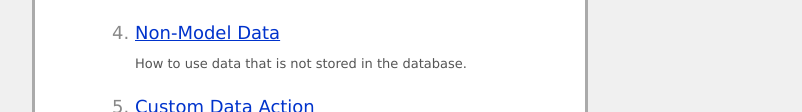
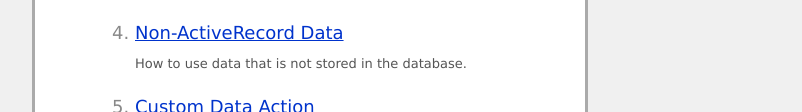
Before and after one commit to borsboom/live-tree, a plain HTML site: page rails/public/index.html in a window 1280 px wide. Shown: the part 441-553 px from the top of the page, without its empty margins (233-1035 px from the left). Drawn offline with Linux system fonts and the light colour scheme.

Commit message:
git-svn-id: svn://localhost/live_tree/trunk@26 09081645-52f9-f043-9bcc-97cbf21177c1

```diff
--- a/rails/public/index.html
+++ b/rails/public/index.html
@@ -221,7 +221,7 @@
             </li>
 
             <li>
-              <h2><a href="/non_model_data">Non-Model Data</a></h2>
+              <h2><a href="/non_model_data">Non-ActiveRecord Data</a></h2>
               <p>How to use data that is not stored in the database.</p>
             </li>
 
```
Also changed, not shown: 2 other files.
